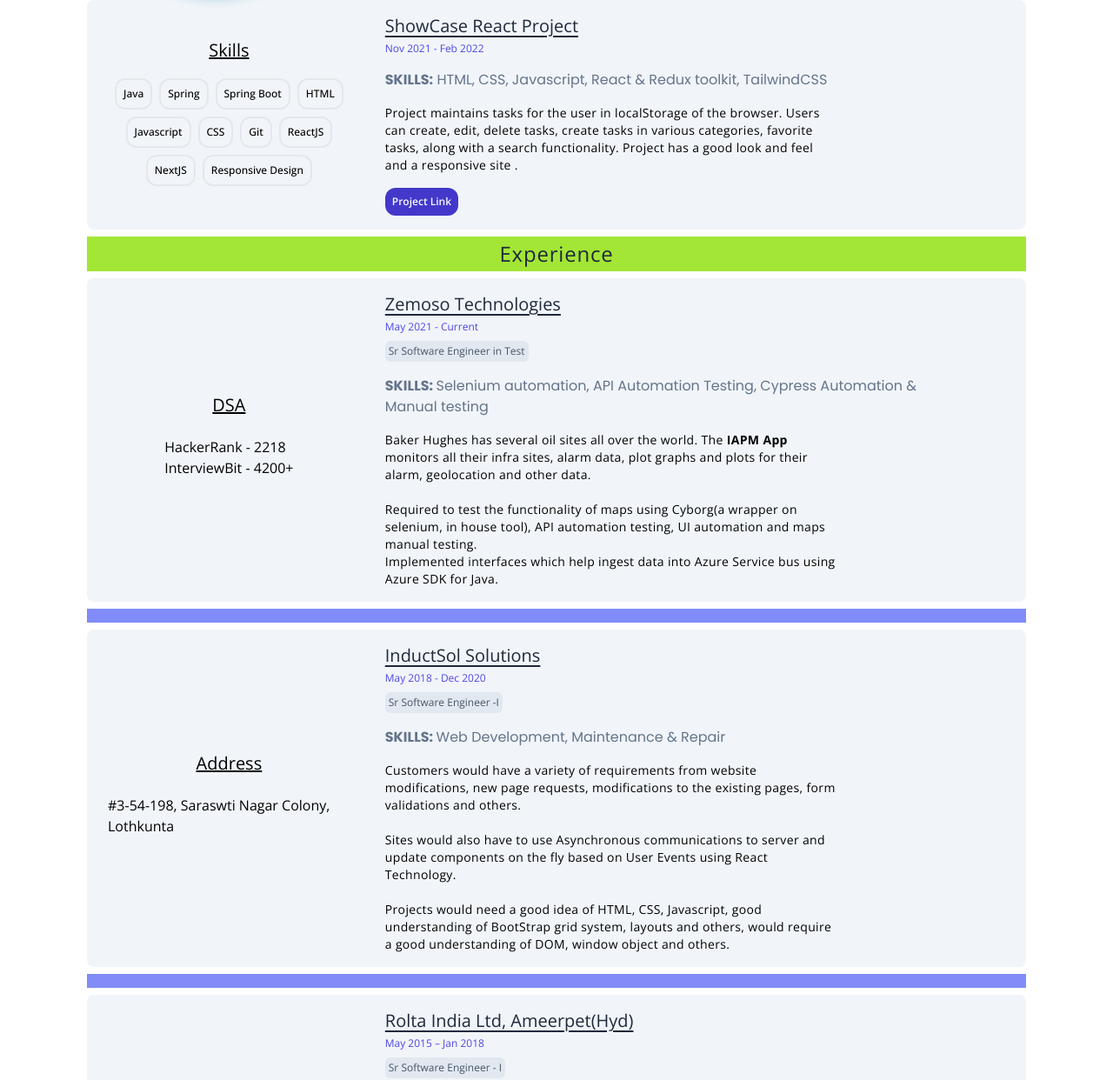
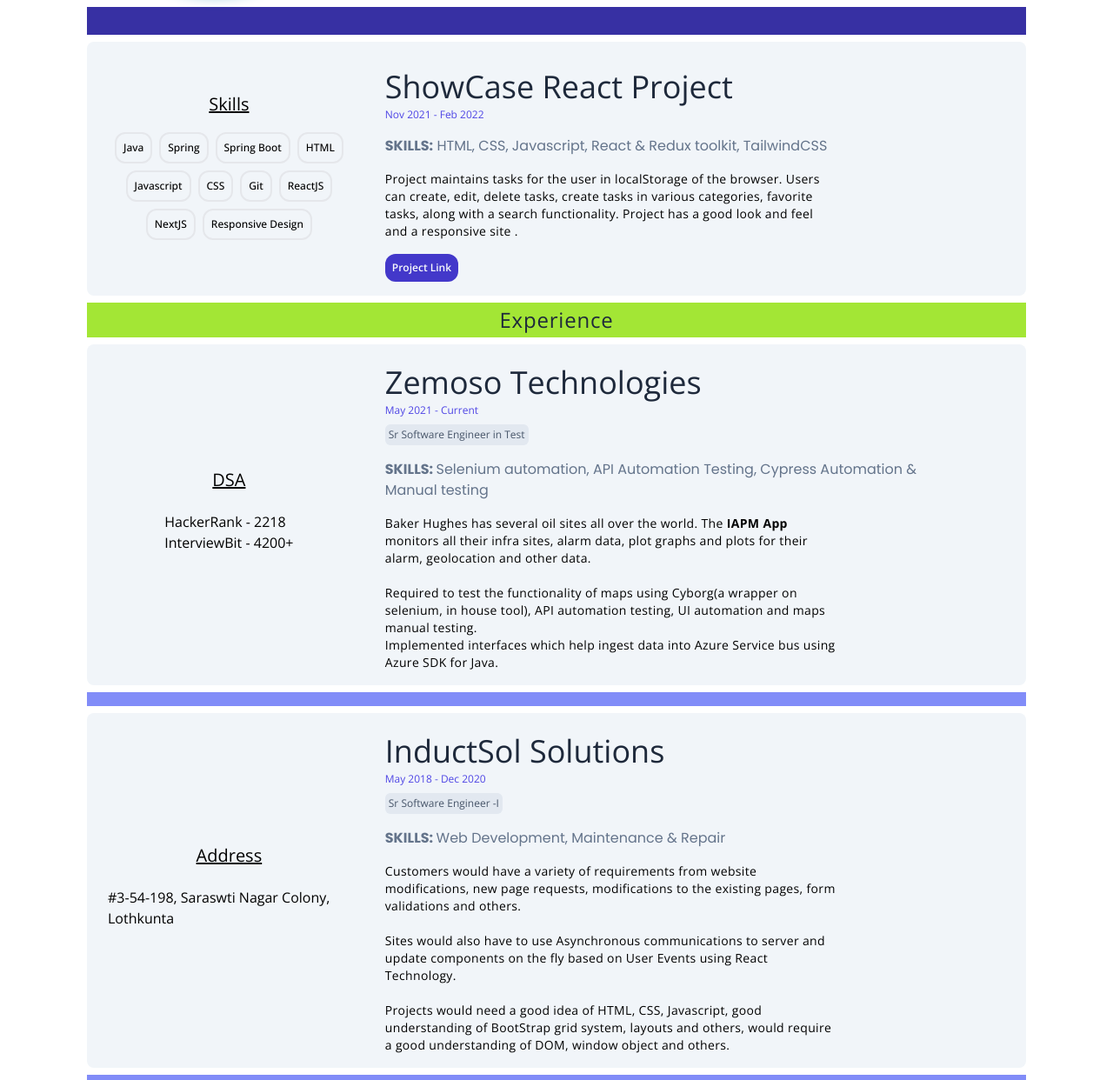
Before and after one commit to radharamanaa/Resume-FS, a plain HTML site: page index.html in a window 1280 px wide. Shown: the part 318-1560 px from the top of the page at 87% size. Drawn offline with nearby package versions, Linux system fonts and the light colour scheme.

Commit message:
better-look

```diff
--- a/index.html
+++ b/index.html
@@ -41,6 +41,7 @@
         </div>
       </div>
     </div>
+    <div class="exp-break h-8 bg-indigo-800 w-full my-2"></div>
     <div class="main-container-2 relative ">
       <div class="center bg-slate-100 rounded-lg">
         <div class="aside p-4 flex flex-col items-center justify-center">
@@ -61,8 +62,8 @@
           </p>
         </div>
         <div class="main-content p-4 w-3/4">
-          <div class="company-duration flex flex-col justify-start">
-            <div class="company text-xl font-thin text-slate-800 underline underline-offset-4 pr-2">ShowCase React
+          <div class="company-duration flex flex-col justify-start mt-4">
+            <div class="company text-4xl font-thin text-slate-800 pr-2">ShowCase React
               Project
             </div>
             <div class="duration mt-1 text-xs items-end mb-4 text-indigo-600">Nov 2021 - Feb 2022</div>
@@ -102,8 +103,8 @@
           </p>
         </div>
         <div class="main-content p-4 w-3/4">
-          <div class="company-duration flex flex-col justify-start">
-            <div class="company text-xl font-thin text-slate-800 underline underline-offset-4 pr-2">Zemoso Technologies
+          <div class="company-duration flex flex-col justify-start  mt-2">
+            <div class="company text-4xl font-thin text-slate-800 pr-2">Zemoso Technologies
             </div>
             <div class="duration mt-1 text-xs items-end text-indigo-600">May 2021 - Current</div>
             <div class="position-in-comp p-1 text-xs mt-2 mb-4 bg-slate-200 text-slate-600 rounded-md">Sr Software
@@ -137,8 +138,8 @@
           </p>
         </div>
         <div class="main-content p-4 w-3/4">
-          <div class="company-duration flex flex-col justify-start">
-            <div class="company text-xl font-thin text-slate-800 underline underline-offset-4 pr-2">InductSol Solutions
+          <div class="company-duration flex flex-col justify-start mt-2">
+            <div class="company text-4xl font-thin text-slate-800 pr-2">InductSol Solutions
             </div>
             <div class="duration mt-1 text-xs items-end text-indigo-600">May 2018 - Dec 2020</div>
             <div class="position-in-comp p-1 text-xs mt-2 mb-4 bg-slate-200 text-slate-600 rounded-md">Sr Software
@@ -175,8 +176,8 @@
           </p>
         </div>
         <div class="main-content p-4 w-3/4">
-          <div class="company-duration flex flex-col justify-start">
-            <div class="company text-xl font-thin text-slate-800 underline underline-offset-4 pr-2">Rolta India Ltd,
+          <div class="company-duration flex flex-col justify-start mt-2">
+            <div class="company text-4xl font-thin text-slate-800 pr-2">Rolta India Ltd,
               Ameerpet(Hyd)</div>
             <div class="duration mt-1 text-xs items-end text-indigo-600">May 2015 – Jan 2018</div>
             <div class="position-in-comp p-1 text-xs mt-2 mb-4 bg-slate-200 text-slate-600 rounded-md">Sr Software
@@ -214,7 +215,7 @@
         </div>
         <div class="main-content p-4 w-3/4">
           <div class="company-duration flex flex-col justify-start">
-            <div class="company text-xl font-thin text-slate-800 underline underline-offset-4 pr-2">Elitser IT
+            <div class="company text-4xl font-thin text-slate-800 pr-2">Elitser IT
               Solutions,
               Hyderabad</div>
             <div class="duration mt-1 text-xs items-end text-indigo-600">July 2014 - May 2015
@@ -252,7 +253,7 @@
         </div>
         <div class="main-content p-4 w-3/4">
           <div class="company-duration flex flex-col justify-start">
-            <div class="company text-xl font-thin text-slate-800 underline underline-offset-4 pr-2">Amazon, Bangalore
+            <div class="company text-4xl font-thin text-slate-800 pr-2">Amazon, Bangalore
             </div>
             <div class="duration mt-1 text-xs items-end text-indigo-600">Jan 2013 - Dec 2013
             </div>
```
